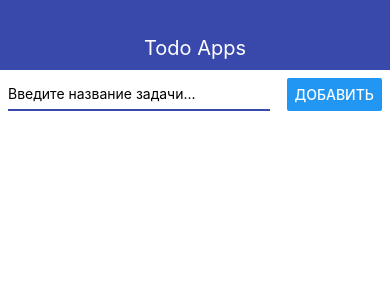
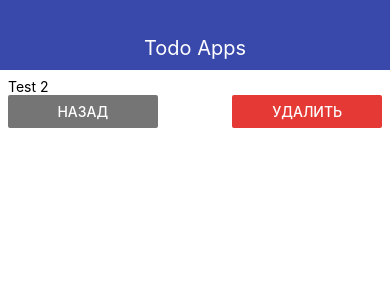
Before and after one commit to besrezen90/native-todos-app, a React Native app: screen / in a window 390 px wide. Shown: the top 300 px of the page. Built offline with nearby package versions, Linux system fonts and the light colour scheme.

Commit message:
add theme

```diff
--- a/App.js
+++ b/App.js
@@ -1,11 +1,15 @@
 import React, { useState } from "react";
 import { StyleSheet, View, FlatList } from "react-native";
-import { Navbar } from "./src/Navbar";
-import { AddTodo } from "./src/AddTodo";
-import { Todo } from "./src/Todo";
+import { Navbar } from "./src/components/Navbar";
+import { MainScreen } from "./src/screens/MainScreen";
+import { TodoScreen } from "./src/screens/TodoScreen";
 
 export default function App() {
-  const [todos, setTodos] = useState([]);
+  const [todoId, setTodoId] = useState("2");
+  const [todos, setTodos] = useState([
+    { id: "1", title: "Test 1" },
+    { id: "2", title: "Test 2" }
+  ]);
 
   const onAddTodo = title => {
     setTodos(prev => [
@@ -21,19 +25,17 @@ export default function App() {
     setTodos(prev => prev.filter(todo => todo.id !== id));
   };
 
+  let content = <MainScreen todos={todos} onDeleteTodo={onDeleteTodo} onAddTodo={onAddTodo} onSelect={setTodoId} />;
+
+  if (todoId) {
+    const selectedTodo = todos.find(todo => todo.id === todoId);
+    content = <TodoScreen todo={selectedTodo} goBack={() => setTodoId(null)} />;
+  }
+
   return (
     <View>
       <Navbar title={"Todo Apps"} />
-      <View style={styles.container}>
-        <AddTodo onAddTodo={onAddTodo} />
-      </View>
-
-      <FlatList
-        keyExtractor={item => item.id.toString()}
-        data={todos}
-        renderItem={({ item }) => <Todo key={item.id} todo={item} onDeleteTodo={onDeleteTodo} />}
-        style={styles.todos}
-      />
+      <View style={styles.container}>{content}</View>
     </View>
   );
 }
@@ -42,8 +44,5 @@ const styles = StyleSheet.create({
   container: {
     padding: 8,
     marginBottom: 16
-  },
-  todos: {
-    padding: 8
   }
 });
--- a/src/AddTodo.js
+++ b/src/components/AddTodo.js
@@ -1,5 +1,6 @@
 import React, { useState } from "react";
 import { View, StyleSheet, TextInput, Button, Alert } from "react-native";
+import { THEME } from "../theme";
 
 export const AddTodo = ({ onAddTodo }) => {
   const [todoName, setTodoName] = useState("");
@@ -35,7 +36,7 @@ const styles = StyleSheet.create({
     alignContent: "center"
   },
   input: {
-    borderBottomColor: "#3949ab",
+    borderBottomColor: THEME.MAIN_COLOR,
     borderBottomWidth: 2,
     width: "70%"
   }
--- a/src/Navbar.js
+++ b/src/components/Navbar.js
@@ -1,5 +1,6 @@
 import React from "react";
 import { View, Text, StyleSheet } from "react-native";
+import { THEME } from "../theme";
 
 export const Navbar = ({ title }) => {
   return (
@@ -12,7 +13,7 @@ export const Navbar = ({ title }) => {
 const styles = StyleSheet.create({
   navbar: {
     height: 70,
-    backgroundColor: "#3949ab",
+    backgroundColor: THEME.MAIN_COLOR,
     justifyContent: "flex-end",
     alignItems: "center",
     paddingBottom: 10
--- a/src/Todo.js
+++ b/src/components/Todo.js
@@ -1,13 +1,9 @@
 import React from "react";
 import { View, StyleSheet, Text, TouchableOpacity } from "react-native";
 
-export const Todo = ({ todo, onDeleteTodo }) => {
+export const Todo = ({ todo, onDeleteTodo, onSelect }) => {
   return (
-    <TouchableOpacity
-      activeOpacity={0.5}
-      onPress={() => console.log("onPress", todo.id)}
-      onLongPress={() => onDeleteTodo(todo.id)}
-    >
+    <TouchableOpacity activeOpacity={0.5} onPress={() => onSelect(todo.id)} onLongPress={() => onDeleteTodo(todo.id)}>
       <View style={styles.todo}>
         <Text>{todo.title}</Text>
       </View>
--- /dev/null
+++ b/src/screens/MainScreen.js
@@ -0,0 +1,26 @@
+import React from "react";
+import { StyleSheet, View, FlatList } from "react-native";
+
+import { AddTodo } from "../components/AddTodo";
+import { Todo } from "../components/Todo";
+
+export const MainScreen = ({ todos, onAddTodo, onDeleteTodo, onSelect }) => {
+  return (
+    <View>
+      <AddTodo onAddTodo={onAddTodo} />
+
+      <FlatList
+        keyExtractor={item => item.id.toString()}
+        data={todos}
+        renderItem={({ item }) => <Todo key={item.id} todo={item} onDeleteTodo={onDeleteTodo} onSelect={onSelect} />}
+        style={styles.todos}
+      />
+    </View>
+  );
+};
+
+const styles = StyleSheet.create({
+  todos: {
+    padding: 8
+  }
+});
--- /dev/null
+++ b/src/screens/TodoScreen.js
@@ -0,0 +1,29 @@
+import React from "react";
+import { StyleSheet, View, Text, Button } from "react-native";
+import { THEME } from "../theme";
+
+export const TodoScreen = ({ todo, goBack }) => {
+  return (
+    <View>
+      <Text>{todo.title}</Text>
+      <View style={styles.buttons}>
+        <View style={styles.button}>
+          <Button onPress={goBack} color={THEME.GRAY_COLOR} title='Назад' />
+        </View>
+        <View style={styles.button}>
+          <Button onPress={goBack} color={THEME.DANGER_COLOR} title='Удалить' />
+        </View>
+      </View>
+    </View>
+  );
+};
+
+const styles = StyleSheet.create({
+  buttons: {
+    flexDirection: "row",
+    justifyContent: "space-between"
+  },
+  button: {
+    width: "40%"
+  }
+});
--- /dev/null
+++ b/src/theme.js
@@ -0,0 +1,5 @@
+export const THEME = {
+  DANGER_COLOR: "#e53935",
+  GRAY_COLOR: "#757575",
+  MAIN_COLOR: "#3949ab"
+};
```
